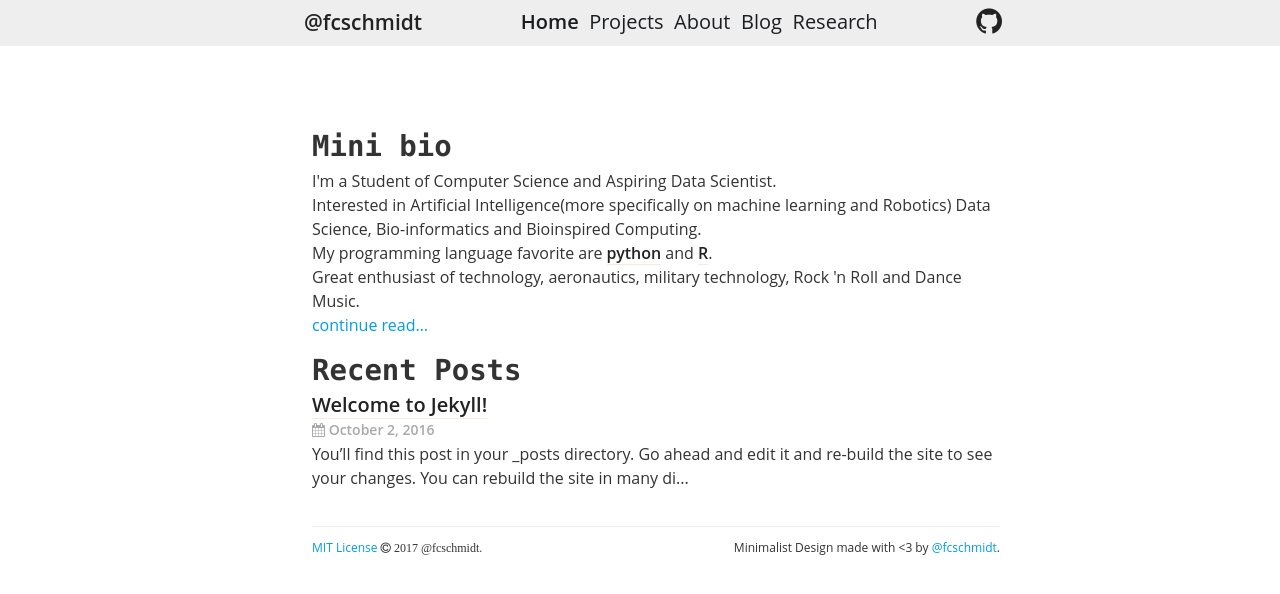
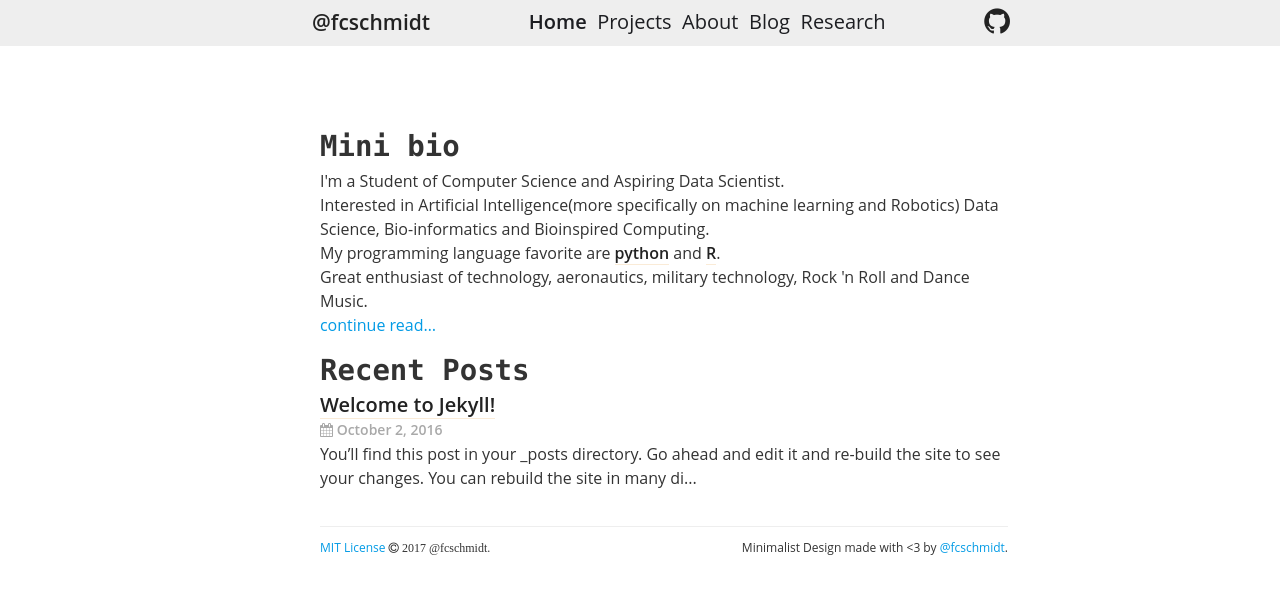
Before and after one commit to fcschmidt/fcschmidt.github.io, a Jekyll site: the page built from index.html, in a window 1280 px wide. Shown: the top 594 px of the page. Built offline with Jekyll 4.4.1, drawn with Linux system fonts in a browser that asks for light colours; nearby versions of some CDN libraries; the list of posts is cut into pages by our own code.

Commit message:
Add ++.5 margin :mag:

```diff
--- a/assets/css/main.css
+++ b/assets/css/main.css
@@ -67,7 +67,7 @@ p{padding-top: .7em;}
 @media only screen and (min-width: 1024px){
     .main__container{
         display: table;
-        margin: 0  15em 0 19em;
+        margin: 0  15em 0 19.5em;
         width: 55%;
     }
     .wrapper__content #return{
@@ -178,7 +178,7 @@ header{background-color:  #EEEEEE;/*DFE1E8,#F6F9FA;*/}
 @media only screen and (min-width: 1024px){
     .menu{
         width: 55%;
-        margin: 0  15em 0 19em;
+        margin: 0  15em 0 19.5em;
         padding: .6em 0;
         background-color: transparent;
     }
```
